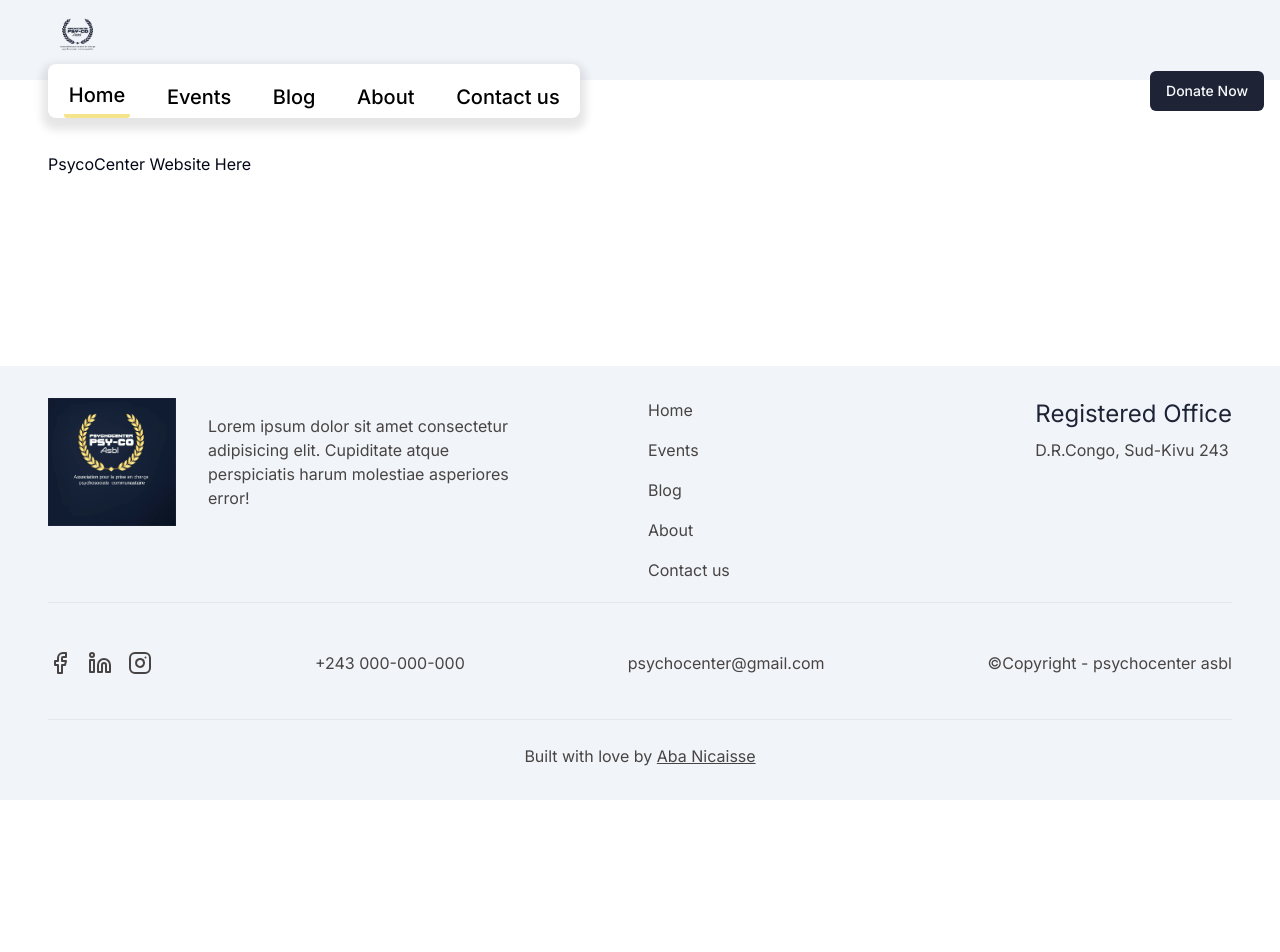
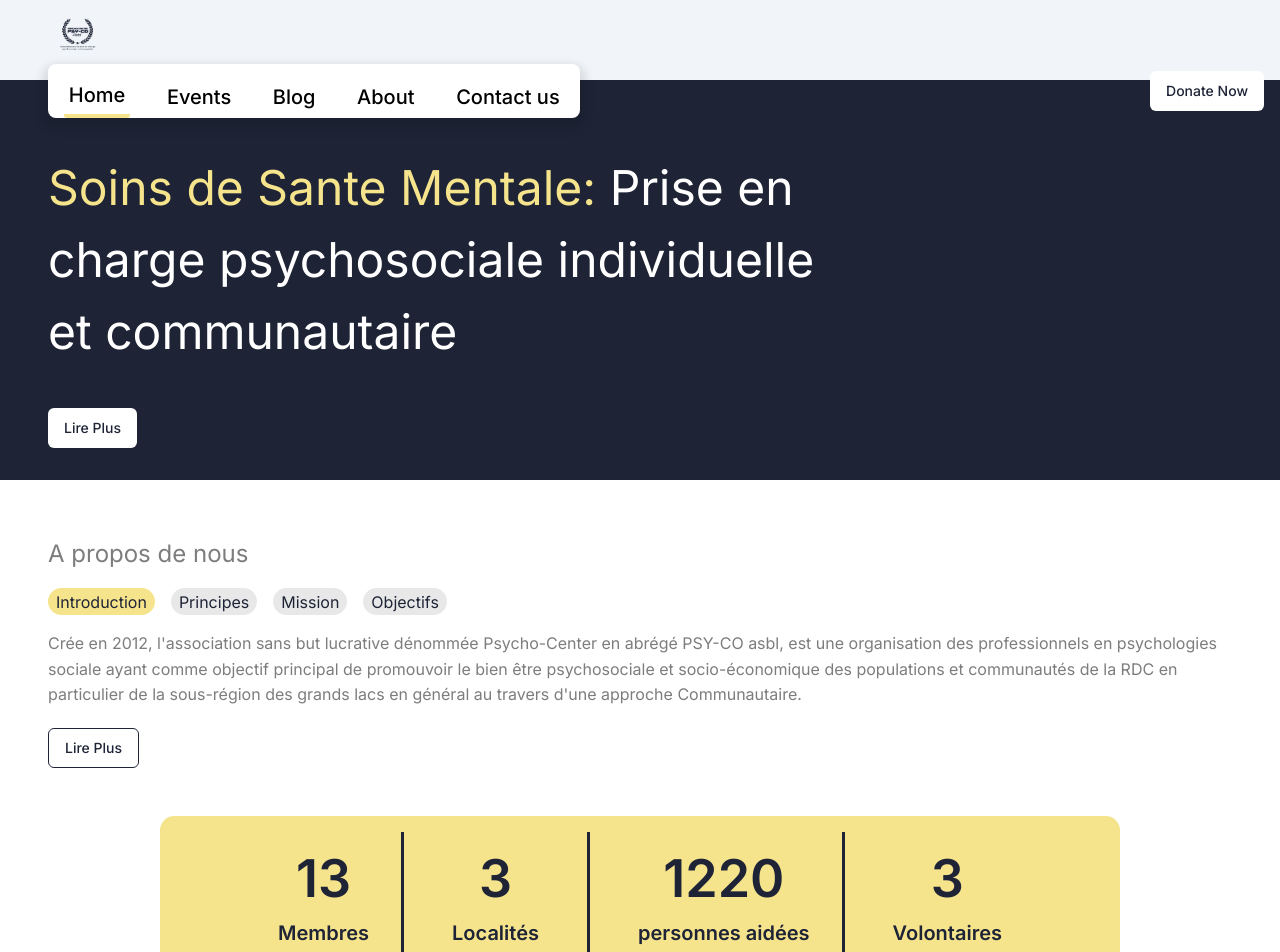
Before and after one commit to abanicaisse/psychocenter, a Next.js app: page / in a window 1280 px wide. Shown: the top 952 px of the page. Before the commit the page ends 800 px from the top, so only its background shows below. Built offline with nearby package versions, Linux system fonts and the light colour scheme.

Commit message:
feat: create about-us section

```diff
--- /dev/null
+++ b/app/_components/AboutUs.tsx
@@ -0,0 +1,178 @@
+"use client";
+import { Button } from "@/components/ui/button";
+import {
+  Gauge,
+  HeartHandshake,
+  Meh,
+  Scale,
+  ShieldCheck,
+  Stamp,
+} from "lucide-react";
+import React, { useEffect, useState } from "react";
+
+const AboutUs = () => {
+  const [activeTab, setActiveTab] = useState("Introduction");
+
+  const tabs: { tabName: string }[] = [
+    {
+      tabName: "Introduction",
+    },
+    {
+      tabName: "Principes",
+    },
+    {
+      tabName: "Mission",
+    },
+    {
+      tabName: "Objectifs",
+    },
+  ];
+
+  return (
+    <section className="pt-[1.5rem] -mt-[0rem] bg-whtie">
+      <div className="w-full flex flex-col gap-4 max-w-[80rem] px-4 md:px-12 py-3 md:py-8 mx-auto mb-0">
+        <h1 className="text-[#7D7D7D] text-[1.5rem]">A propos de nous</h1>
+        <div>
+          <div className="tabs w-full flex flex-wrap gap-4 [&::-webkit-scrollbar]:hidden cursor-pointer overflow-x-auto">
+            {tabs.map((tab) => (
+              <p
+                onClick={() => {
+                  setActiveTab(tab.tabName);
+                }}
+                className={`${
+                  activeTab === tab.tabName
+                    ? "bg-accent text-primary"
+                    : "bg-[#E8E8E8] text-primary"
+                } w-max flex items-center px-[0.5rem] py-[0.1rem] rounded-[1.5rem]`}
+              >
+                {tab.tabName}
+              </p>
+            ))}
+          </div>
+          <div className="mt-4">
+            {activeTab === "Introduction" && (
+              <>
+                <p className="text-[#7D7D7D] leading-[159%]">
+                  Crée en 2012, l&apos;association sans but lucrative dénommée
+                  Psycho-Center en abrégé PSY-CO asbl, est une organisation des
+                  professionnels en psychologies sociale ayant comme objectif
+                  principal de promouvoir le bien être psychosociale et
+                  socio-économique des populations et communautés de la RDC en
+                  particulier de la sous-région des grands lacs en général au
+                  travers d&apos;une approche Communautaire.
+                </p>
+                <Button className="bg-white text-primary hover:bg-primary hover:text-accent border-[1px] border-primary mt-5">
+                  Lire Plus
+                </Button>
+              </>
+            )}
+
+            {activeTab === "Principes" && (
+              <div className="w-full flex flex-col md:flex-row justify-center items-start md:items-center md:justify-start flex-wrap gap-6">
+                <p className="w-[280px]md:w-fit flex gap-2 text-[#7D7D7D] ">
+                  <HeartHandshake className="" />
+                  <span>Solidarité</span>
+                </p>
+                <p className="w-[380px] md:w-fit flex gap-2 text-[#7D7D7D] ">
+                  <Scale className="" />
+                  <span>Défenses de droits humains</span>
+                </p>
+                <p className="w-[380px] md:w-fit flex gap-2 text-[#7D7D7D]">
+                  <Meh className="" />
+                  <span>Neutralité</span>
+                </p>
+                <p className="w-[380px]md:w-fit flex gap-2 text-[#7D7D7D]">
+                  <Gauge className="" />
+                  <span>Responsabilité et Transparence</span>
+                </p>
+                <p className="w-[380px] md:w-fit flex gap-2 text-[#7D7D7D]">
+                  <ShieldCheck className="" />
+                  <span>Impartialité</span>
+                </p>
+                <p className="w-[380px]md:w-fit flex gap-2 text-[#7D7D7D]">
+                  <Stamp className="" />
+                  <span>Indépendance</span>
+                </p>
+              </div>
+            )}
+
+            {activeTab === "Mission" && (
+              <>
+                <p className="text-[#7D7D7D] leading-[159%]">
+                  Psycho-center asbl a pour mission de promouvoir l&apos;auto
+                  prise en charge des communautés pour le bien-être psychosocial
+                  des individus qui les composent au travers d&apos;une approche
+                  psychosociale communautaire.
+                </p>
+                <Button className="bg-white text-primary hover:bg-primary hover:text-accent border-[1px] border-primary mt-5">
+                  Lire Plus
+                </Button>
+              </>
+            )}
+
+            {activeTab === "Objectifs" && (
+              <>
+                <ul className="text-[#7D7D7D] leading-[159%] list-disc ml-[1rem]">
+                  <li>
+                    Contribuer à la prise en charge psycho-sociale des personnes
+                    vulnérables suite aux diverses violences
+                  </li>
+                  <li>
+                    Mobiliser les communautés en vue de contribuer au bien-être
+                    psychosocial et passer des communautés victimes aux
+                    communautés thérapeutes actrices de changement{" "}
+                  </li>
+                  <li>
+                    Contribuer à la lutte contre les violences en général, les
+                    viols et les violences sexuelles basée sur le genre (VSBG)
+                    en particulier
+                  </li>
+                  <li>
+                    Aménager des espaces de rayonnement communautaires,
+                    d&apos;information, d&apos;apprentissage et d&apos;échange
+                    sur les approches psychosociales{" "}
+                  </li>
+                  <li>
+                    Contribuer au développent socio-économique et a
+                    l&apos;amélioration de la santé mentale des communautés.
+                  </li>
+                </ul>
+                <Button className="bg-white text-primary hover:bg-primary hover:text-accent border-[1px] border-primary mt-5">
+                  Lire Plus
+                </Button>
+              </>
+            )}
+          </div>
+        </div>
+        <div className="stats w-full max-w-[60rem] mx-auto flex flex-col md:flex-row flex-wrap justify-center  gap-4 text-center bg-accent text-primary px-[2.5rem] py-[1rem] rounded-[0.9rem] mt-[2rem]">
+          <div className="border-b-[3px] border-primary md:border-b-0 md:border-r-[3px] px-[2rem] pt-[0.5rem] pb-[2rem]">
+            <p className="text-[3.25rem] font-semibold leading-normal">13</p>
+            <p className="text-[1.25rem] font-semibold leading-normal">
+              Membres
+            </p>
+          </div>
+          <div className="border-b-[3px] border-primary md:border-b-0 md:border-r-[3px] pl-[2rem] pr-[3rem] pt-[0.5rem] pb-[2rem]">
+            <p className="text-[3.25rem] font-semibold leading-normal">3</p>
+            <p className="text-[1.25rem] font-semibold leading-normal">
+              Localités
+            </p>
+          </div>
+          <div className="border-b-[3px] border-primary md:border-b-0 md:border-r-[3px] px-[2rem] pt-[0.5rem] pb-[2rem]">
+            <p className="text-[3.25rem] font-semibold leading-normal">1220</p>
+            <p className="text-[1.25rem] font-semibold leading-normal">
+              personnes aidées
+            </p>
+          </div>
+          <div className="px-[2rem] pt-[0.5rem] pb-[2rem]">
+            <p className="text-[3.25rem] font-semibold leading-normal">3</p>
+            <p className="text-[1.25rem] font-semibold leading-normal">
+              Volontaires
+            </p>
+          </div>
+        </div>
+      </div>
+    </section>
+  );
+};
+
+export default AboutUs;
--- a/app/_components/Navbar.tsx
+++ b/app/_components/Navbar.tsx
@@ -84,8 +84,9 @@ const Navbar = () => {
                 onClick={() => {
                   setExpandMobileNav(true);
                 }}
+                className="bg-white hover:scale-[1.01] hover:bg-accent hover:text-primary"
               >
-                <Menu />
+                <Menu className="text-primary " />
               </Button>
 
               {windowWidth < 720 && expandMobileNav ? (
@@ -143,7 +144,9 @@ const Navbar = () => {
               ))}
             </div>
           )}
-          <Button>Donate Now</Button>
+          <Button className="bg-white text-primary hover:scale-[1.01] hover:bg-accent hover:text-primary">
+            Donate Now
+          </Button>
         </div>
       </nav>
     </header>
--- a/app/layout.tsx
+++ b/app/layout.tsx
@@ -19,7 +19,7 @@ export default function RootLayout({
   return (
     <html lang="en">
       <body
-        className={`flex flex-col w-full min-h-[100vh] ${inter.className} bg-white overflow-x-hidden`}
+        className={`flex flex-col w-full min-h-[100vh] ${inter.className} bg-white`}
       >
         <Navbar />
         {children}
--- a/app/page.tsx
+++ b/app/page.tsx
@@ -1,12 +1,25 @@
 import Image from "next/image";
 import psychocenter from "@/public/psycho-center.jpg";
+import { Button } from "@/components/ui/button";
+import AboutUs from "./_components/AboutUs";
 
 export default function Home() {
   return (
-    <main className="pt-[3rem] -mt-[3rem]">
-      <div className="w-full flex max-w-[80rem] px-4 md:px-12 py-3 md:py-8 mx-auto mb-0">
-        <h1>PsycoCenter Website Here</h1>
-      </div>
-    </main>
+    <>
+      <main className="pt-[3rem] -mt-[3rem] bg-primary">
+        <div className="w-full flex items-center max-w-[80rem] px-4 md:px-12 py-3 md:py-8 mx-auto mb-0 text-white">
+          <div className="w-full max-w-[50.5rem] flex flex-col gap-[2.5rem]">
+            <h1 className="text-[1.75rem] md:text-[3rem] font-500 leading-normal">
+              <span className="text-accent">Soins de Sante Mentale: </span>Prise
+              en charge psychosociale individuelle et communautaire
+            </h1>
+            <Button className="bg-white w-max text-primary hover:scale-[1.01] hover:bg-accent hover:text-primary">
+              Lire Plus
+            </Button>
+          </div>
+        </div>
+      </main>
+      <AboutUs />
+    </>
   );
 }
```
